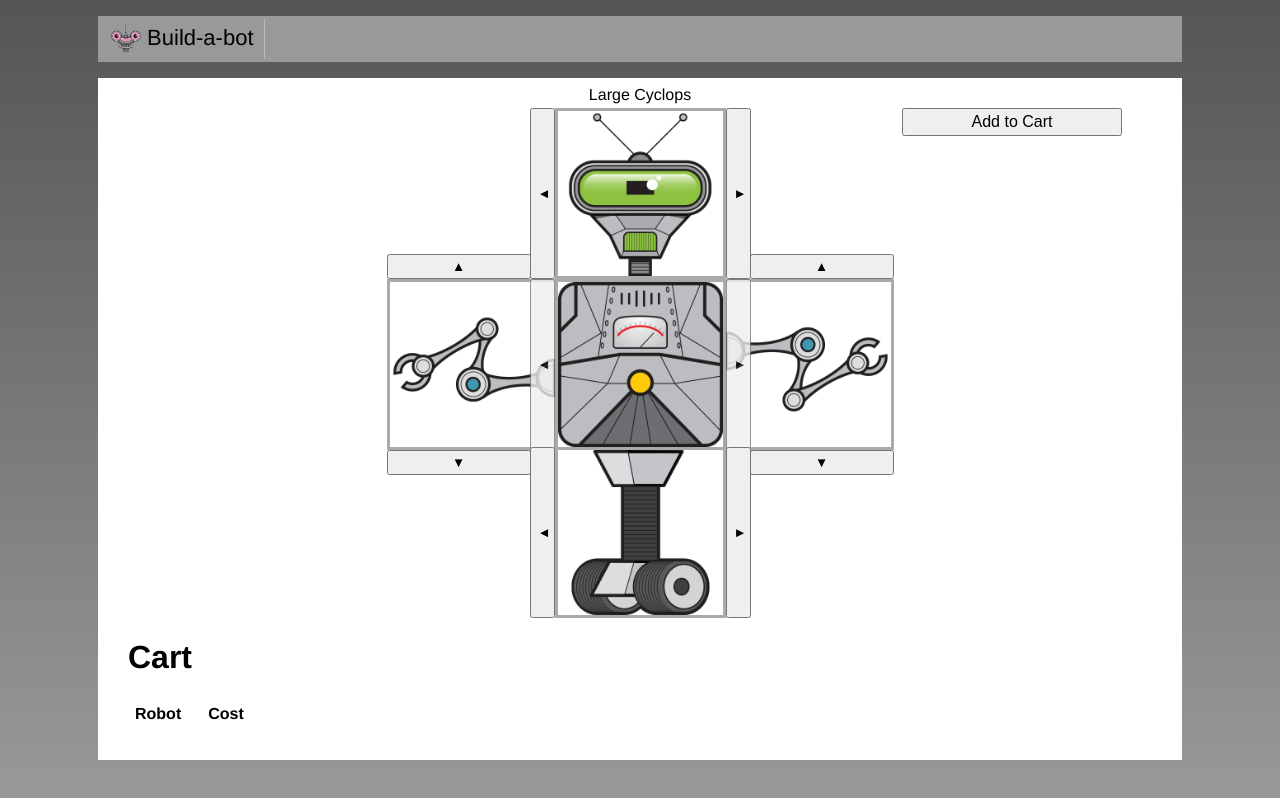
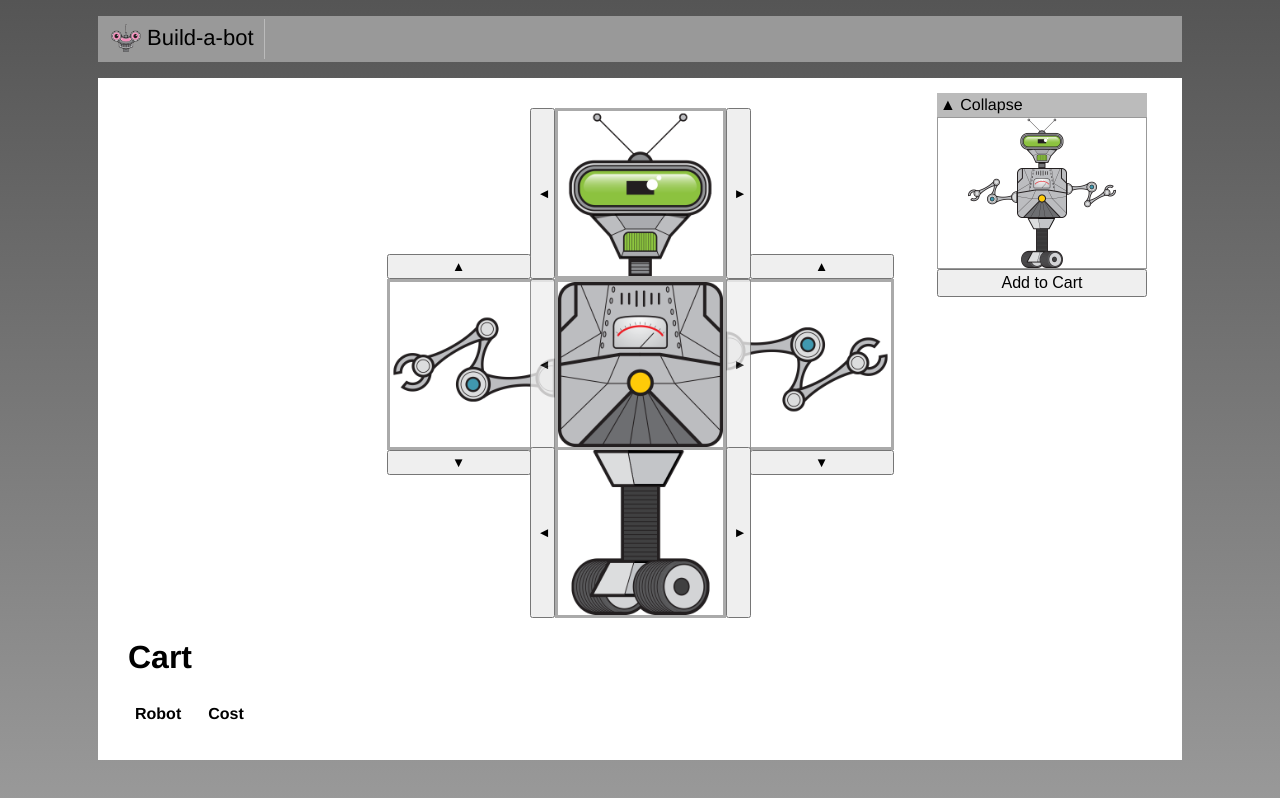
Before and after one commit to PedroARLopes/build-a-bot, a Vue app: page / in a window 1280 px wide. Built offline with nearby package versions, Linux system fonts and the light colour scheme.

Commit message:
Share data between components

```diff
--- /dev/null
+++ b/src/shared/CollapsibleSection.vue
@@ -0,0 +1,30 @@
+<template>
+  <div>
+    <div class="header">
+      <span v-if="open" @click="open = !open">&#x25B2;
+        Collapse</span>
+      <span v-if="!open" @click="open = !open">&#x25BC;
+        Expand</span>
+    </div>
+    <slot v-if="open">
+      <div>DefaultContent</div>
+    </slot>
+  </div>
+</template>
+
+<script>
+export default {
+  name: 'CollapsibleSection',
+  data() {
+    return { open: true };
+  },
+};
+</script>
+
+<style scope>
+  .header {
+    background-color: #bbb;
+    padding: 3px;
+    cursor: pointer;
+  }
+</style>
```
Also changed, not shown: src/build/PartSelector.vue (added), src/build/RobotBuilder.vue.
